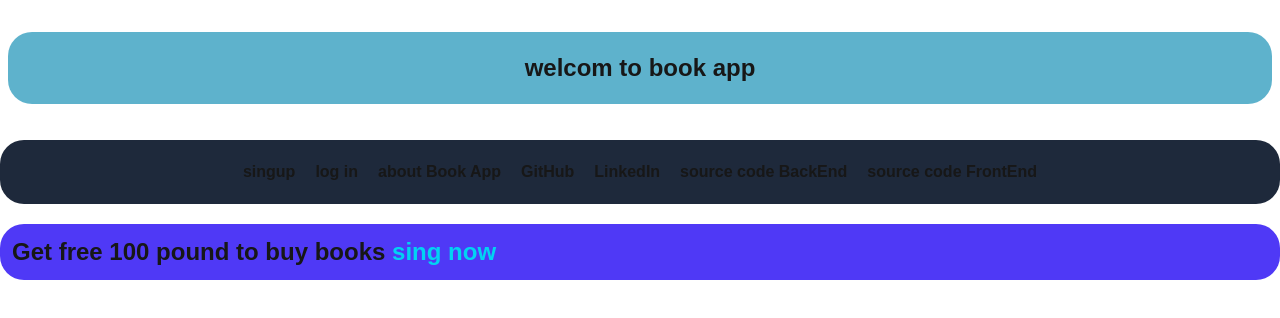
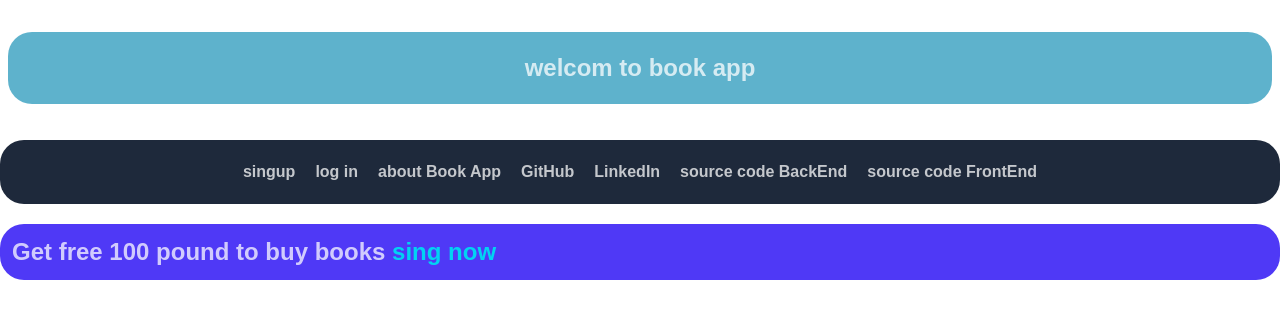
Before and after one commit to AGsalem/Book_App_Front, a Next.js app: page / in a window 1280 px wide. Shown: the top 318 px of the page. Built offline with nearby package versions, Linux system fonts and the light colour scheme; no server answers.

Commit message:
Update foreground color in globals.css

```diff
--- a/src/app/globals.css
+++ b/src/app/globals.css
@@ -2,7 +2,7 @@
 
 :root {
   --background: #ffffff;
-  --foreground: #171717;
+  --foreground: #ffffffbd;
 }
 
 @theme inline {
```
